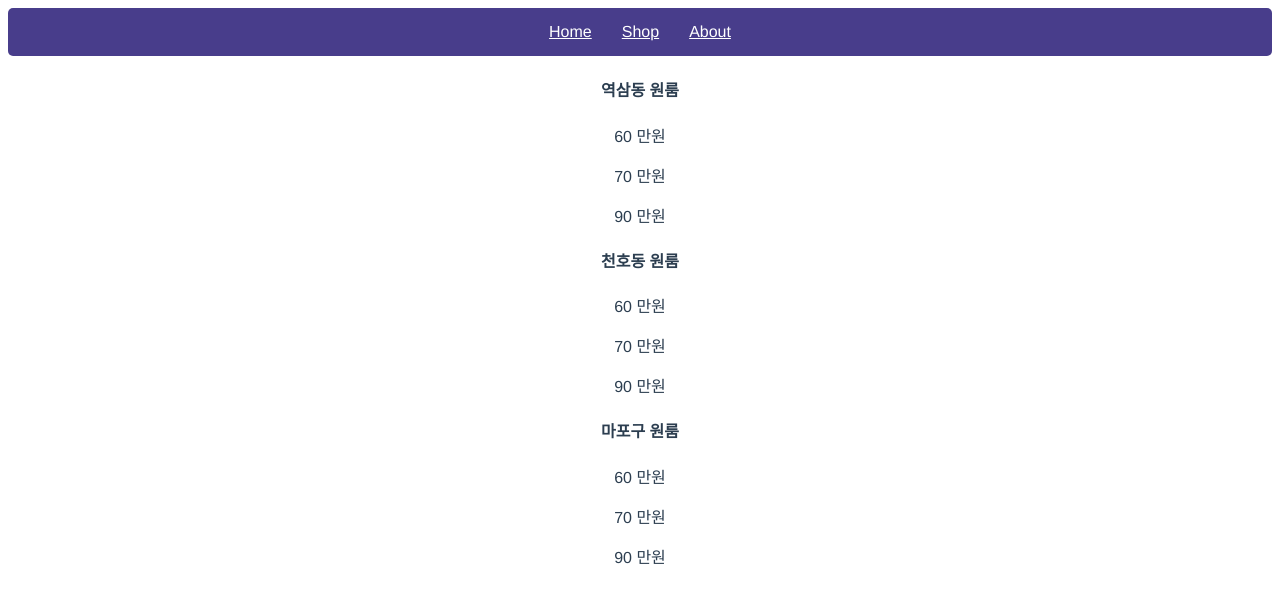
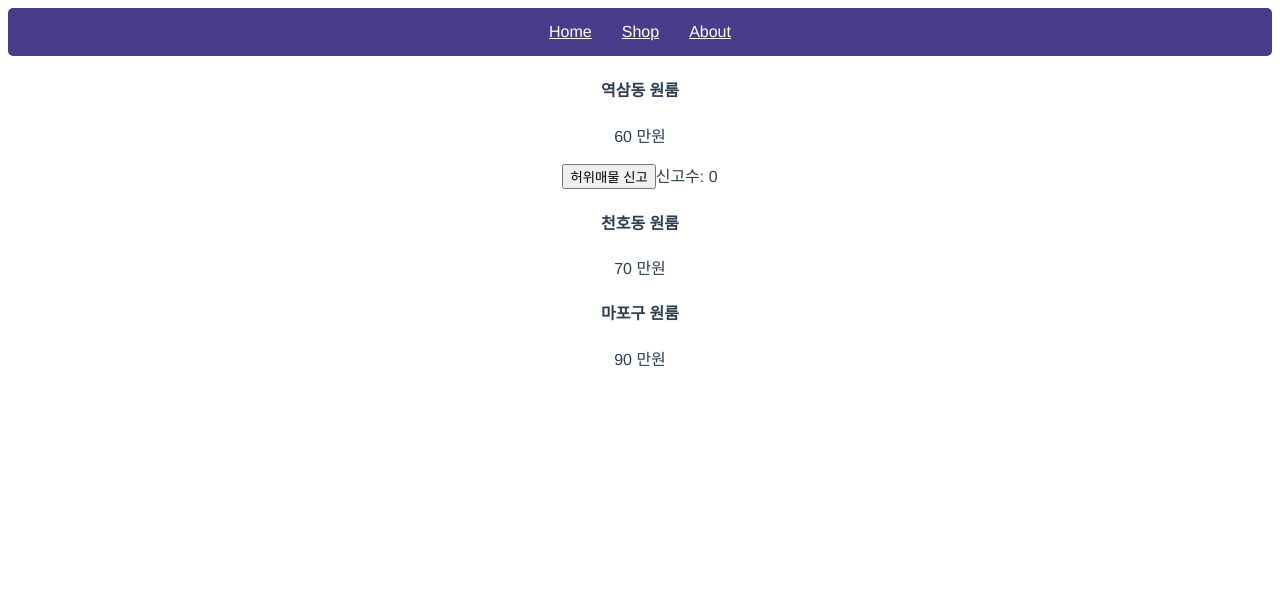
Before and after one commit to junhyungkwon/Vue-Study, a Vue app in the folder vuedongsan/: page / in a window 1280 px wide. Shown: the top 602 px of the page. Built offline with nearby package versions, Linux system fonts and the light colour scheme.

Commit message:
이벤트 핸들러로 click 감지

```diff
--- a/vuedongsan/src/App.vue
+++ b/vuedongsan/src/App.vue
@@ -7,10 +7,22 @@
    </div>
 
 
-  <div a v-for="(testcode1,i) in products" :key="i"> <h4>{{testcode1}}</h4>
-     <p a v-for="testcode2 in price" :key="testcode2"> {{testcode2}} 만원</p>
+  <div>
+    <h4>{{products[0]}}</h4>
+     <p> {{price[0]}} 만원</p>
+     <button @click= "increase">허위매물 신고</button>
+     <span>신고수: {{신고수}} </span>
    </div>
 
+   <div>
+    <h4>{{products[1]}}</h4>
+     <p> {{price[1]}} 만원</p>
+   </div>
+
+   <div>
+    <h4>{{products[2]}}</h4>
+     <p> {{price[2]}} 만원</p>
+   </div>
 
 
 </template>
@@ -22,12 +34,20 @@
   name: 'App',
   data() {
     return {
-      price: ['60', '70', '90'],
+      신고수: 0,
+      price: [60, 70, 90],
       menus: ['Home', 'Shop', 'About'],
       products: ['역삼동 원룸', '천호동 원룸', '마포구 원룸'],
 
     }
   },
+
+  methods : {
+    increase() {
+      this.신고수 += 1;
+    }
+  },
+
   components: {
 
   }
```
